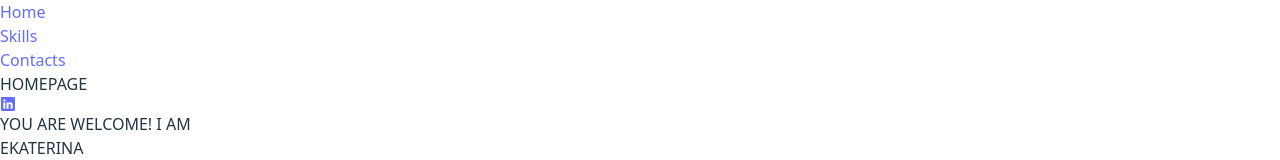
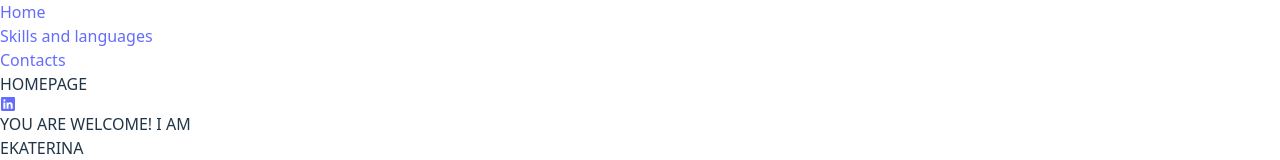
Before and after one commit to kuskattie/mycv-gh-pages, a React (Vite) app: page / in a window 1280 px wide. Shown: the top 160 px of the page. Built offline with nearby package versions, Linux system fonts and the light colour scheme; a web font is replaced by a local one.

Commit message:
languages change

```diff
--- a/src/components/Header.tsx
+++ b/src/components/Header.tsx
@@ -11,7 +11,7 @@ function Header() {
       },
       {
         id: 2,
-        name: 'Skills',
+        name: 'Skills and languages',
         path: 'skills',
       },
 
```
